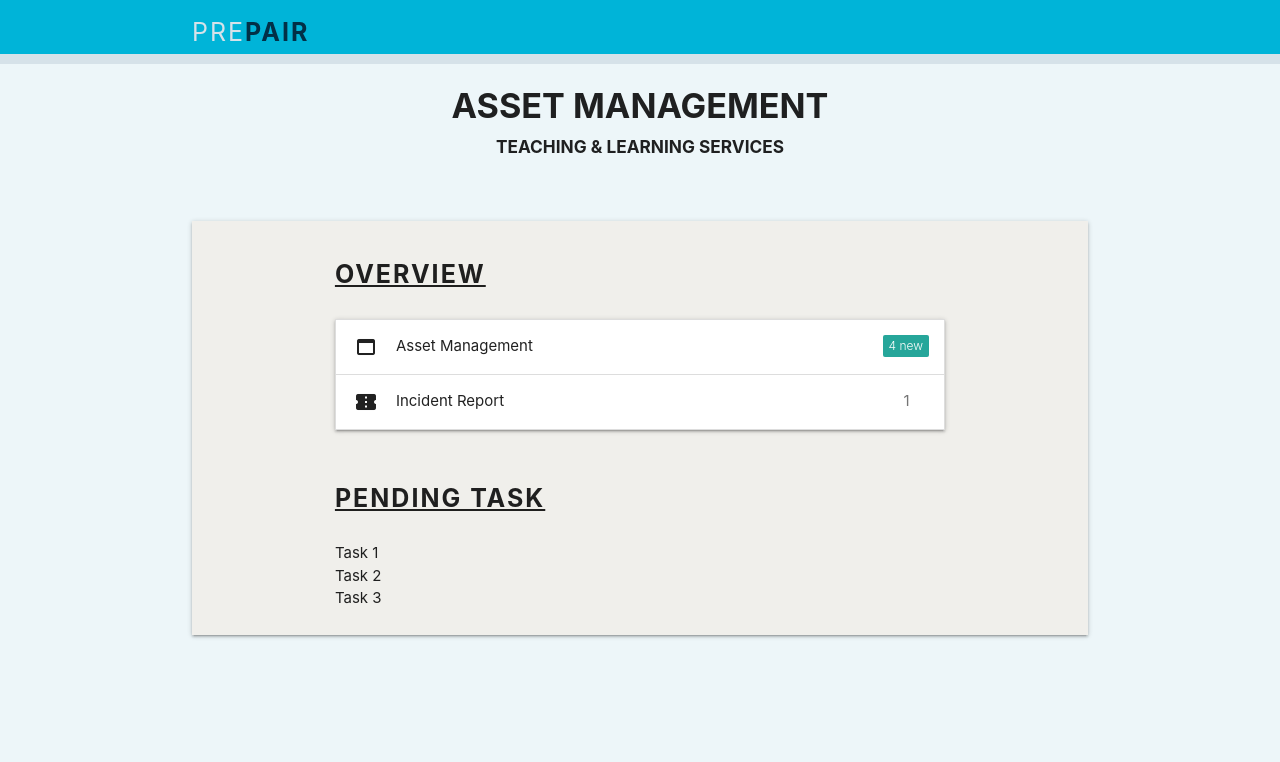
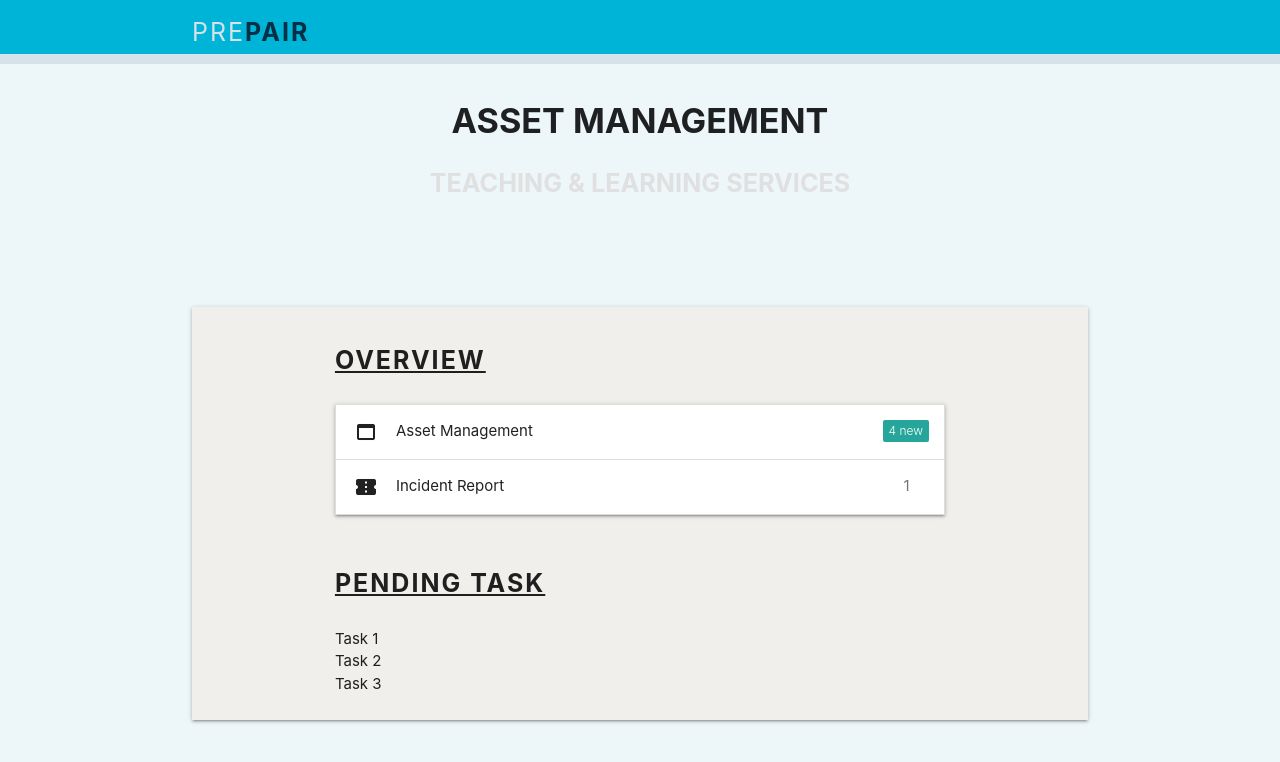
Before and after one commit to zahirahzamri/fyp-PREPAIR, a plain HTML site: page public/pages/asset/mainPage.html in a window 1280 px wide. Drawn offline with nearby package versions, Linux system fonts and the light colour scheme; no server answers.

Commit message:
update-css

```diff
--- a/public/pages/asset/mainPage.html
+++ b/public/pages/asset/mainPage.html
@@ -69,7 +69,7 @@
             <!-- navigation -->
             <ul class="right hide-on-med-and-down">
                 <li class="admin" style="display: none;"><a href="/public/pages/dashboard.html" class="styleNav">Dashboard</a></li>
-                <li class="admin" style="display: none;"><a class="dropdown-trigger" href="#!" data-target="dropdown1" class="styleNav" style="font-weight: bold; letter-spacing: 3px; color: whitesmoke;">Assets<i class="material-icons right">arrow_drop_down</i></a></li>
+                <li class="admin" style="display: none;"><a class="dropdown-trigger" href="#!" data-target="dropdown1" class="styleNav" style="font-weight: bold; letter-spacing: 3px; color: whitesmoke; font-size: 12px;">Assets<i class="material-icons right">arrow_drop_down</i></a></li>
                 <li class="logged-in" style="display: none;"><a href="/public/pages/ticket.html" class="styleNav">Tickets</a></li>
 
                 <li class="logged-in" style="display: none;"><a href="#" class="styleNav"><i class="material-icons">chat</i></a></li>
@@ -121,10 +121,10 @@
 
 
     <!-- content -->
-    <div class="container">
-        <h4 style="text-align: center; font-weight: bolder;">ASSET MANAGEMENT</h4>
-        <h6 style="text-align: center; font-weight: bold;">TEACHING & LEARNING SERVICES</h6>
-    </div>
+    <header class="headerStyle darken-1 section container">
+        <h4 class="center" style="font-weight: bolder; opacity: 1;">ASSET MANAGEMENT</h2>
+        <p class="flow-text grey-text center text-lighten-2" style="font-weight: bold; opacity: 1;">TEACHING & LEARNING SERVICES</p>
+    </header>
 
     <div class="container z-depth-1 whole-box">
         <div class="container overview-box" style="padding: 5px;">
@@ -181,6 +181,7 @@
     <script src="/public/js/index.js"></script>
     <script src="/public/js/app.js"></script>
     <script src="/public/js/ui.js"></script>
+    <script src="https://cdnjs.cloudflare.com/ajax/libs/d3/5.7.0/d3.js"></script>
     <script src="/public/js/db.js"></script>
 
     <!-- <script>includeHTML()</script> -->
```
